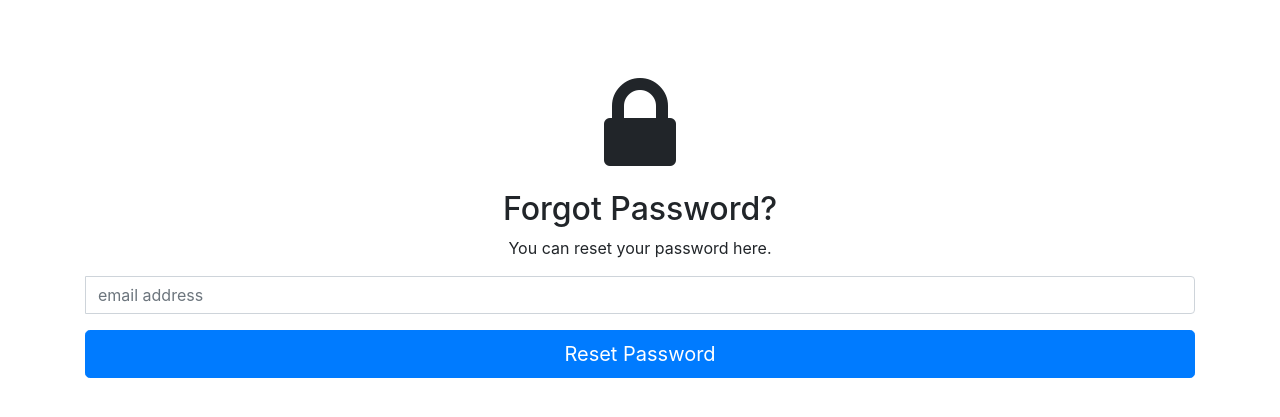
After one commit to nsu-loop/nsu-loop-application, a Django app: page /reset_password in a window 1280 px wide. The commit adds this page. Shown: the top 417 px of the page. Run offline with Django 3.2, Linux system fonts and the light colour scheme; some libraries are stand-ins or nearby versions.

Commit message:
forget password

```diff
--- a/source/account/urls.py
+++ b/source/account/urls.py
@@ -1,13 +1,16 @@
 from django.contrib import admin
 from django.urls import path
 from account import views
-
+from django.contrib.auth import views as auth_views
 
 urlpatterns = [
     path('', views.home, name='home'),
     path('signup', views.signup, name='signup'),
     path('login', views.user_login, name='login'),
     path('logout', views.user_logout, name='logout'),
-
+    path('reset_password', auth_views.PasswordResetView.as_view(template_name="account/reset_password.html"), name="reset_password"),
+    path('reset_password_sent', auth_views.PasswordResetDoneView.as_view(), name="password_reset_done"),
+    path('reset/<uidb64>/<token>/', auth_views.PasswordResetConfirmView.as_view(), name="password_reset_confirm"),
+    path('reset_password_complete/', auth_views.PasswordResetCompleteView.as_view(template_name="account/reset.html"), name="password_reset_complete"),
 
 ]
--- a/source/templates/account/login.html
+++ b/source/templates/account/login.html
@@ -11,7 +11,7 @@
 
 
  <link rel="stylesheet" type="text/css" href="{% static '/CSS/login.css' %}">
-   <link rel="stylesheet" href="https://cdn.jsdelivr.net/npm/bootstrap@4.6.0/dist/css/bootstrap.min.css" integrity="sha384-B0vP5xmATw1+K9KRQjQERJvTumQW0nPEzvF6L/Z6nronJ3oUOFUFpCjEUQouq2+l" crossorigin="anonymous">
+     <link rel="stylesheet" href="https://cdn.jsdelivr.net/npm/bootstrap@4.6.0/dist/css/bootstrap.min.css" integrity="sha384-B0vP5xmATw1+K9KRQjQERJvTumQW0nPEzvF6L/Z6nronJ3oUOFUFpCjEUQouq2+l" crossorigin="anonymous">
 
     <script src="https://kit.fontawesome.com/5bd5cf3f78.js" crossorigin="anonymous"></script>
 
@@ -29,6 +29,7 @@
                           <figure><img src="{% static 'assets/logo.png'%}" alt="Logo image" ></figure>
 
                         <a class="form-text text-muted" href="{% url 'signup' %}">  <i class="fas fa-user-plus"></i>  Create an account </a>
+                        <a class="form-text text-muted" href="{% url 'reset_password' %}">  <i class="fas fa-key"></i>  Forget password? </a>
 
 
                     </div>
--- /dev/null
+++ b/source/templates/account/reset_password.html
@@ -0,0 +1,50 @@
+{% load static %}
+
+
+
+
+
+<link rel="stylesheet" href="https://cdn.jsdelivr.net/npm/bootstrap@4.6.0/dist/css/bootstrap.min.css" integrity="sha384-B0vP5xmATw1+K9KRQjQERJvTumQW0nPEzvF6L/Z6nronJ3oUOFUFpCjEUQouq2+l" crossorigin="anonymous">
+
+    <script src="https://kit.fontawesome.com/5bd5cf3f78.js" crossorigin="anonymous"></script>
+<script src="//code.jquery.com/jquery-1.11.1.min.js"></script>
+<script src="https://code.jquery.com/jquery-3.5.1.slim.min.js" integrity="sha384-DfXdz2htPH0lsSSs5nCTpuj/zy4C+OGpamoFVy38MVBnE+IbbVYUew+OrCXaRkfj" crossorigin="anonymous"></script>
+<script src="https://cdn.jsdelivr.net/npm/bootstrap@4.6.0/dist/js/bootstrap.bundle.min.js" integrity="sha384-Piv4xVNRyMGpqkS2by6br4gNJ7DXjqk09RmUpJ8jgGtD7zP9yug3goQfGII0yAns" crossorigin="anonymous"></script>
+
+
+
+ <link rel="stylesheet" href="https://maxcdn.bootstrapcdn.com/font-awesome/4.5.0/css/font-awesome.min.css">
+ <div class="form-gap" style="padding-top: 70px"></div>
+<div class="container">
+	<div class="row">
+		<div class="col-md-12">
+            <div class="panel panel-default">
+              <div class="panel-body">
+                <div class="text-center">
+                  <h3><i class="fa fa-lock fa-4x"></i></h3>
+                  <h2 class="text-center">Forgot Password?</h2>
+                  <p>You can reset your password here.</p>
+                  <div class="panel-body">
+
+                    <form id="register-form" role="form" autocomplete="off" class="form" method="post">{% csrf_token %}
+
+                      <div class="form-group">
+                        <div class="input-group">
+                          <span class="input-group-addon"><i class="glyphicon glyphicon-envelope color-blue"></i></span>
+                          <input id="email" name="email" placeholder="email address" class="form-control"  type="email">
+                        </div>
+                      </div>
+                      <div class="form-group">
+                        <input name="recover-submit" class="btn btn-lg btn-primary btn-block" value="Reset Password" type="submit">
+                      </div>
+
+                      <input type="hidden" class="hide" name="token" id="token" value="">
+                    </form>
+
+                  </div>
+                </div>
+              </div>
+            </div>
+          </div>
+	</div>
+</div>
```
Also changed, not shown: source/main/settings.py (+9 -0 lines), source/static/css/login.css (+7 -4 lines), source/templates/account/reset.html (added, +33 -0 lines).
